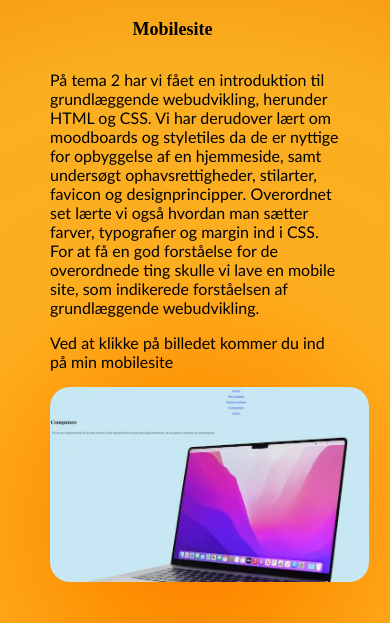
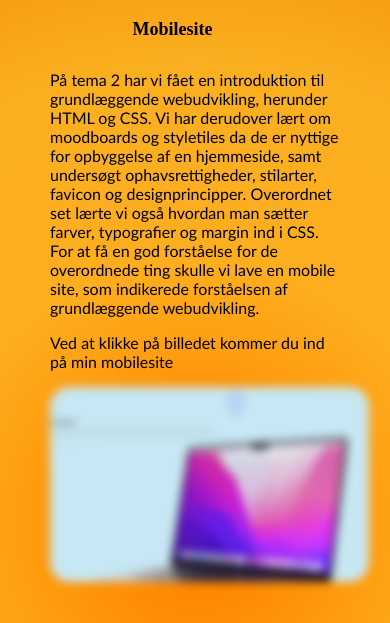
Before and after one commit to Idamelskens/portfolio, a plain HTML site: page tema2.html in a window 390 px wide. In both pictures the pointer is over the picture 209 px from the left and 658 px from the top of the page. Shown: the part 174-797 px from the top of the page. Drawn offline with Linux system fonts and the light colour scheme; a web font is replaced by a local one.

Commit message:
lavet blur effekt

```diff
--- a/css/burger.css
+++ b/css/burger.css
@@ -95,10 +95,19 @@
     .pic {
         width: 110%;
         border-radius: 20px;
+        /* filter: sepia(100%) hue-rotate(-30deg) saturate(300%); */
+        /* filter: blur(5px); */
+
+
+    }
+
+    .pic:hover {
+        filter: blur(1px);
     }
 
     .pic2 {
         width: 100%;
         border-radius: 20px;
+        /* filter: sepia(100%) hue-rotate(-10deg) saturate(300%); */
     }
   }
--- a/css/layout.css
+++ b/css/layout.css
@@ -42,3 +42,7 @@
     margin: 10px;
     margin-top: 100%;
 }
+
+ .pic:hover {
+    filter: blur(5px);
+}
--- a/css/style.css
+++ b/css/style.css
@@ -178,10 +178,13 @@ h5 {
 
     .pic {
         border-radius: 20px;
+        /* filter: sepia(100%) hue-rotate(-20deg) saturate(300%); */
+        /* filter: blur(5px); */
     }
 
     .pic2 {
         border-radius: 20px;
+        /* filter: sepia(100%) hue-rotate(-30deg) saturate(300%); */
     }
 
 
```
